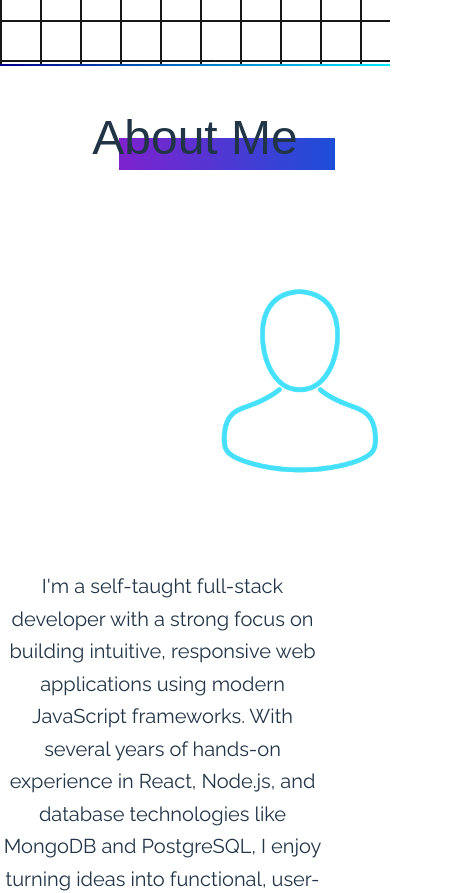
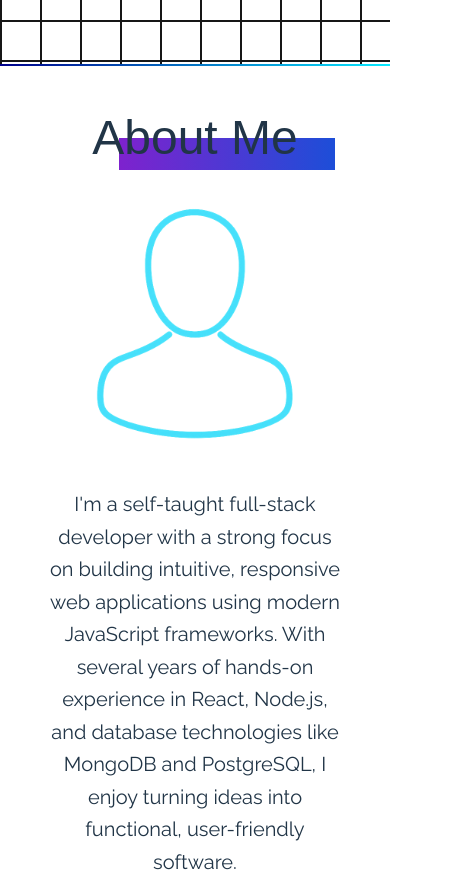
Before and after one commit to kamrantahir2/Portfolio, a React (Vite) app: page / in a window 390 px wide. Shown: the part 860-1753 px from the top of the page, 456 px wide, since content can reach past the window. Built offline with nearby package versions, Linux system fonts and the light colour scheme; a web font is replaced by a local one.

Commit message:
Adjust layout fot mobile

```diff
--- a/src/components/Landing.jsx
+++ b/src/components/Landing.jsx
@@ -92,10 +92,14 @@ const Landing = () => {
           </h1>
           <div className="lg:w-3/12 md:w-6/12 w-10/12 relative md:bottom-10 md:left-10 bottom-10 left-8 z-0 h-8 md:h-5 rounded-ful bg-gradient-to-r from-purple-700 to-blue-700 my-4 m-auto"></div>
         </div>
-        <div className="md:grid-cols-2 grid-cols- grid container m-auto items-center">
-          <img src="./outline.png" alt="" className="w-4/5 ml-36" />
+        <div className="lg:grid-cols-2 grid-cols-1 grid container md:items-center justify-center">
+          <img
+            src="./outline.png"
+            alt=""
+            className="md:w-4/5 lg:ml-36 md:mt-0 -mt-24"
+          />
           <Slide duration={800} triggerOnce damping={2} className="">
-            <h3 className="mt-8 text-xl leading-relaxed md:text-left lg:w-full w-10/12">
+            <h3 className="md:mt-8 -mt-8 text-xl leading-relaxed md:text-left lg:w-full md:w-10/12 mx-12 mb-8">
               I'm a self-taught full-stack developer with a strong focus on
               building intuitive, responsive web applications using modern
               JavaScript frameworks. With several years of hands-on experience
```
